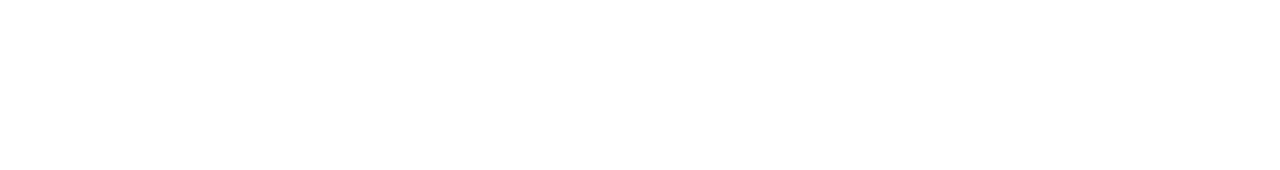
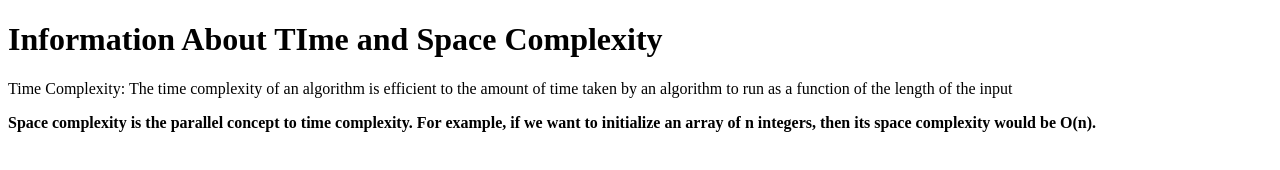
Before and after one commit to acciojob/time-and-space-complexity-Shahu2002, a website: page main.html in a window 1280 px wide. Drawn offline with Linux system fonts and the light colour scheme.

Commit message:
created a submission

```diff
--- a/main.html
+++ b/main.html
@@ -8,6 +8,14 @@
 
 <body>
 	<!-- the entire body must be written by student -->
+	<h1>Information About TIme and Space Complexity</h1>
+	<p>Time Complexity: The time complexity of an algorithm
+		is efficient to the amount of time taken by an algorithm
+		to run as a function of the length of the input</p>
+	<p><b>Space complexity is the parallel concept to time
+		complexity. For example, if we want to initialize
+		an array of n integers, then its space complexity
+		would be O(n).</b</p>
     <script type="text/javascript" src="./script.js">
 </script>
 
```
